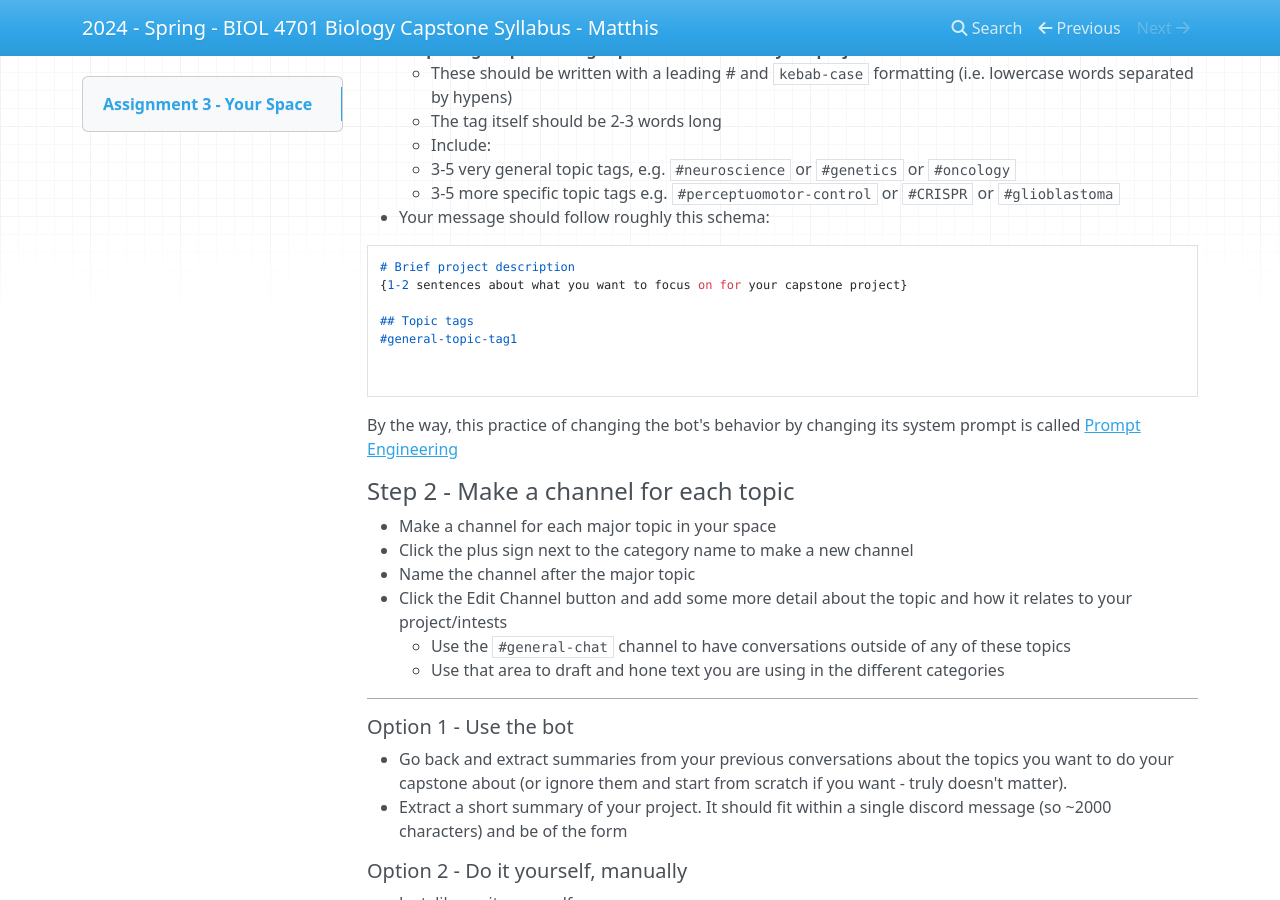
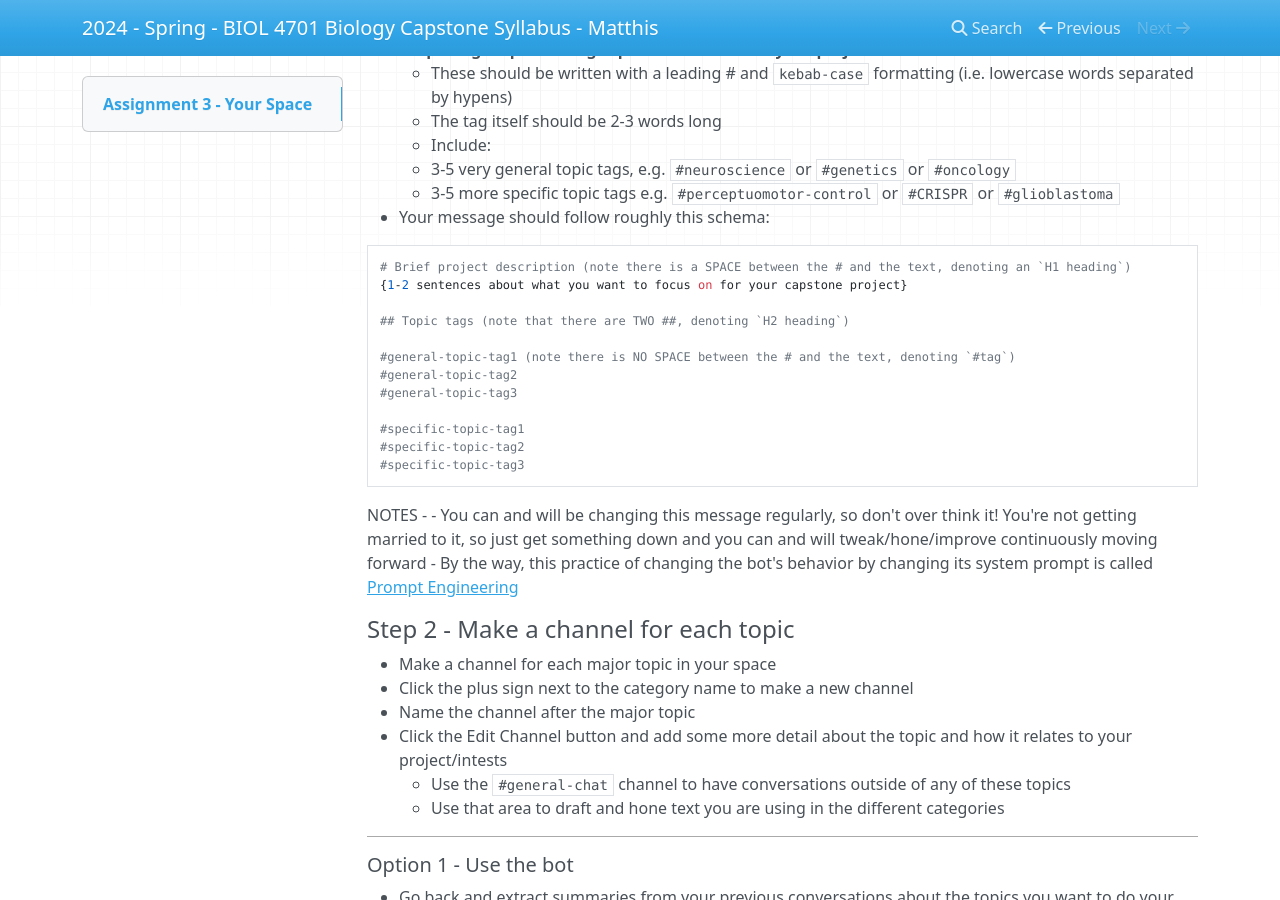
Before and after one commit to HumanMovementNeuroscience/capstone, an MkDocs documentation site: the page built from docs/course_materials/assignments/assignment3/assignment3-student-instructions.md, in a window 1280 px wide and 900 px high, scrolled down 737 px. Built offline with MkDocs 1.6.1, drawn with Linux system fonts in a browser that asks for light colours; nearby versions of some CDN libraries.

Commit message:
Feb 7, 2024, 2:36 PM

````diff
--- a/docs/course_materials/assignments/assignment3/assignment3-student-instructions.md
+++ b/docs/course_materials/assignments/assignment3/assignment3-student-instructions.md
@@ -31,16 +31,23 @@
        - 3-5 more specific topic tags e.g. `#perceptuomotor-control` or `#CRISPR` or `#glioblastoma`
   - Your message should follow roughly this schema:
 ```
-# Brief project description
+# Brief project description (note there is a SPACE between the # and the text, denoting an `H1 heading`)
 {1-2 sentences about what you want to focus on for your capstone project}
 
-## Topic tags
-#general-topic-tag1
+## Topic tags (note that there are TWO ##, denoting `H2 heading`)
 
+#general-topic-tag1 (note there is NO SPACE between the # and the text, denoting `#tag`)
+#general-topic-tag2
+#general-topic-tag3
 
+#specific-topic-tag1
+#specific-topic-tag2
+#specific-topic-tag3
 ```
 
-By the way, this practice of changing the bot's behavior by changing its system prompt is called [Prompt Engineering](https://platform.openai.com/docs/guides/prompt-engineering)
+NOTES -
+- You can and will be changing this message regularly, so don't over think it! You're not getting married to it, so just get something down and you can and will  tweak/hone/improve continuously moving forward
+- By the way, this practice of changing the bot's behavior by changing its system prompt is called [Prompt Engineering](https://platform.openai.com/docs/guides/prompt-engineering)
 
 #### Step 2 - Make a channel for each topic
 - Make a channel for each major topic in your space
````
